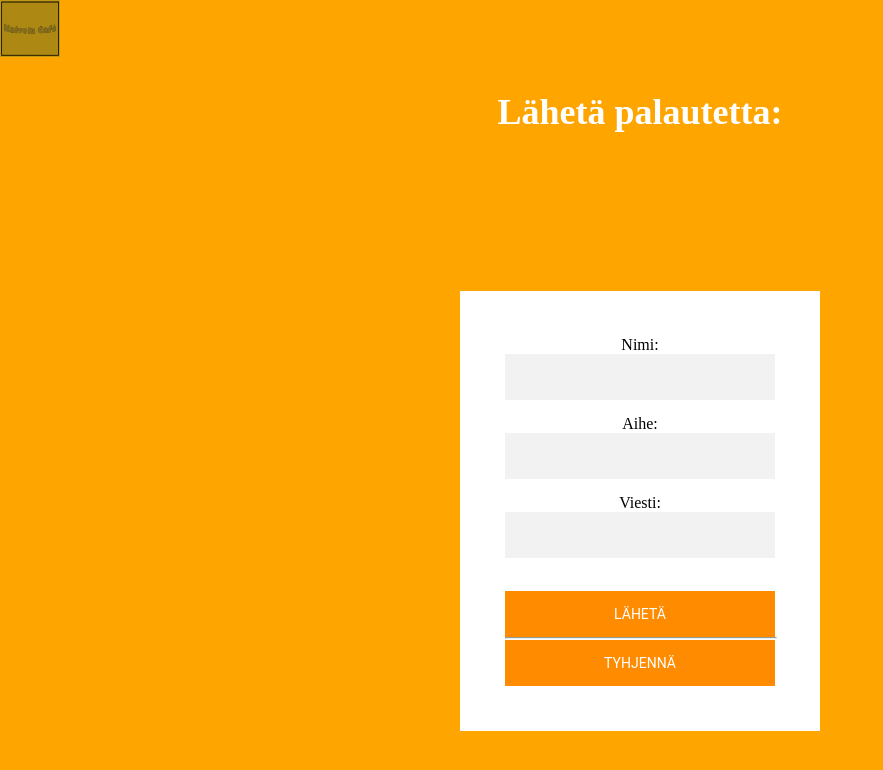
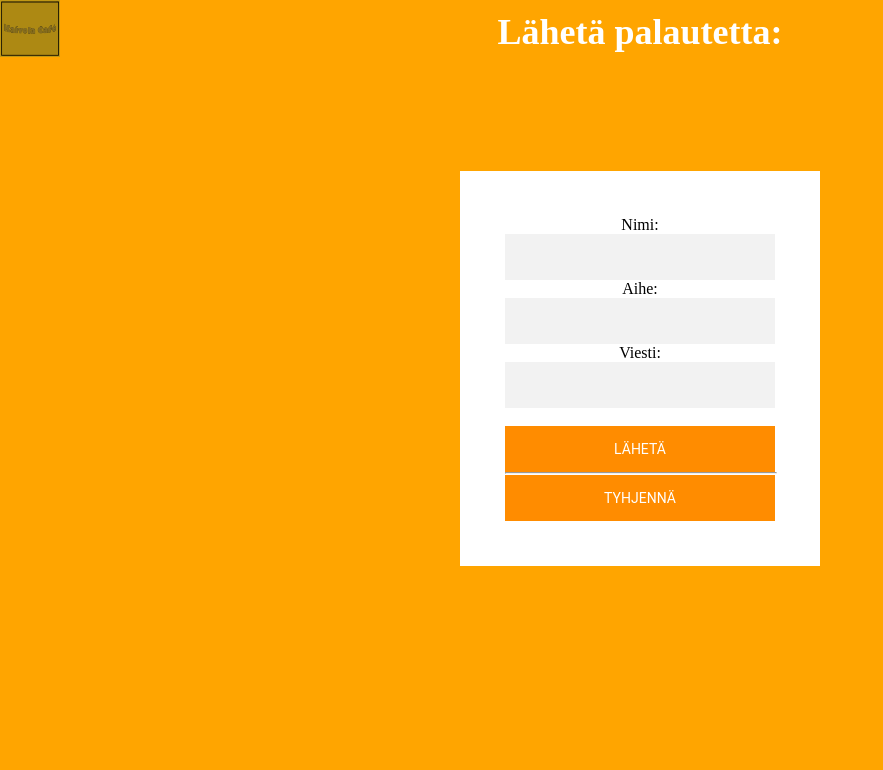
Before and after one commit to MasterCup-pro/littletriers2020, a PHP site: page /sendfeedback.html in a window 1280 px wide. Shown: the top 770 px of the page, without its empty margins (0-883 px from the left). Run offline with PHP 8.4, Linux system fonts and the light colour scheme.

Commit message:
Update style2.css

```diff
--- a/Stylesheets/style2.css
+++ b/Stylesheets/style2.css
@@ -8,6 +8,7 @@ body{
 	text-align: center;
 	font-size: 36px;
 	color: white;
+	margin-top: -50px;
 }
 
 .login-page{
@@ -22,7 +23,7 @@ body{
 	z-index: 1;
 	background: #ffffff;
 	max-width: 360px;
-	margin: 0 auto 100px;
+	margin: -40px auto 100px;
 	padding: 45px;
 	text-align: center;
 
@@ -34,7 +35,8 @@ body{
 	background: #f2f2f2;
 	width: 100%;
 	border: 0;
-	margin: 0 0 15px;
+
+: 0 0 15px;
 	padding: 15px;
 	box-sizing: border-box;
 	font-size: 14px;
```
